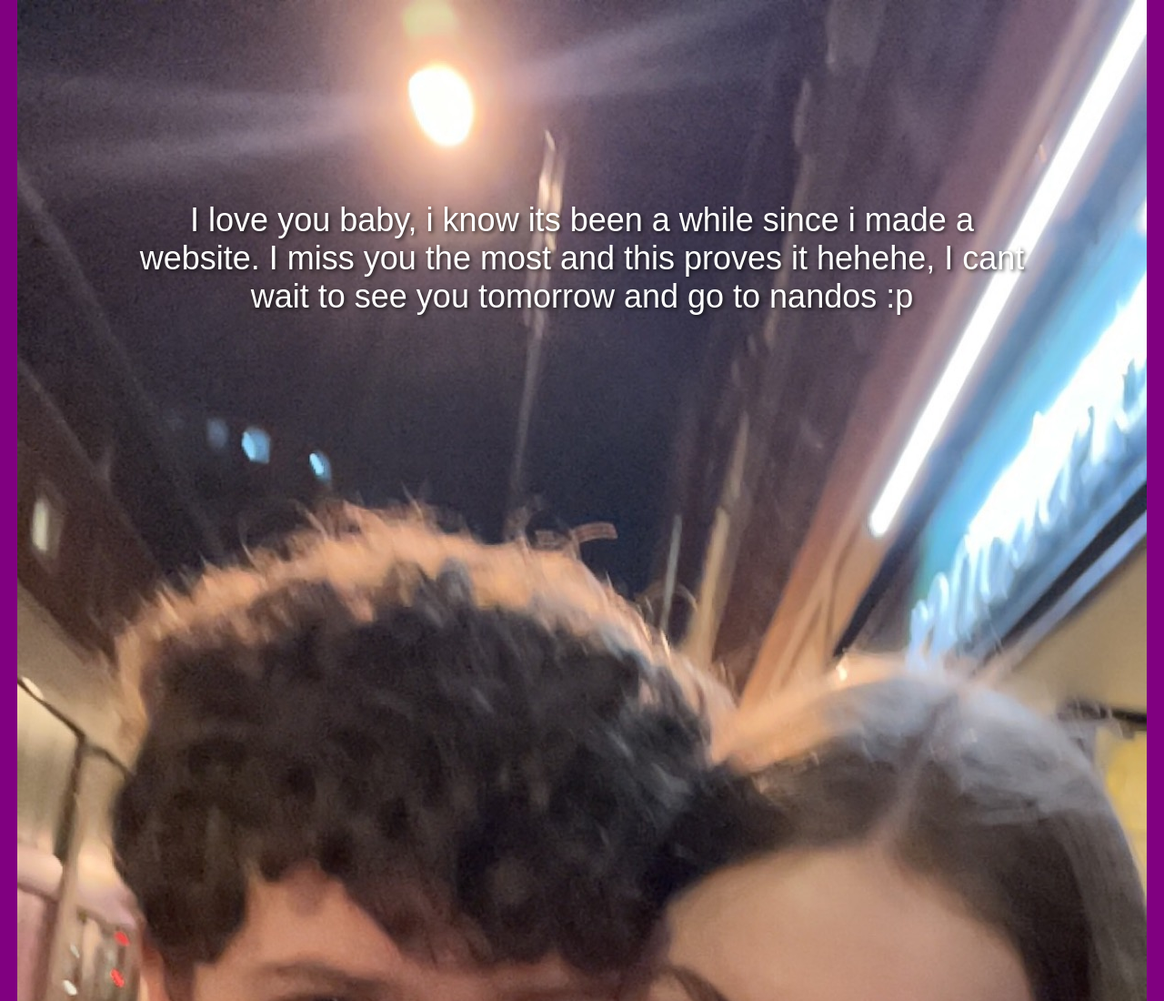
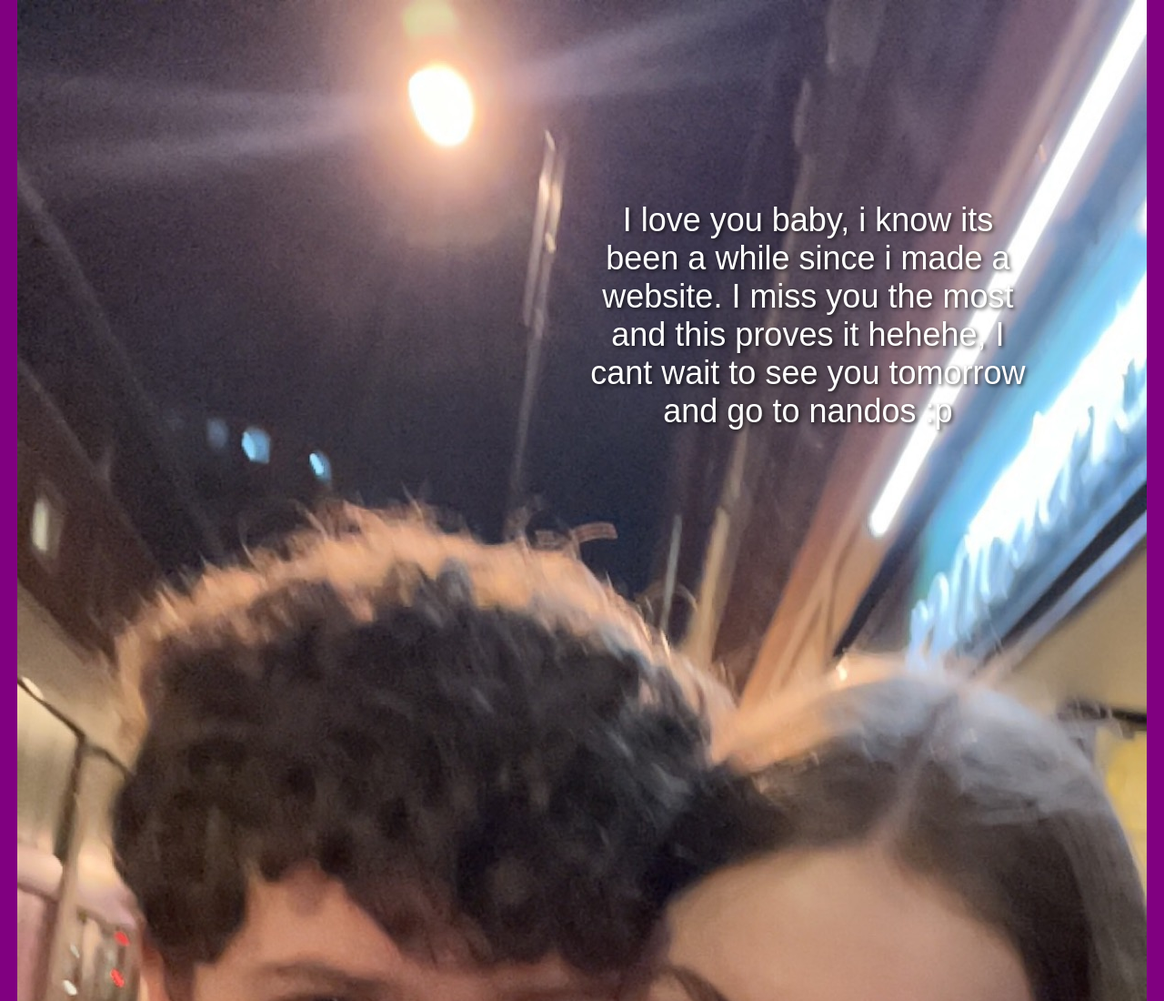
Before and after one commit to lostsavage69/amb, a plain HTML site: page index.html in a window 1280 px wide. Shown: the top 1100 px of the page at 91% size. Drawn offline with Linux system fonts and the light colour scheme.

Commit message:
Update styles.css

```diff
--- a/styles.css
+++ b/styles.css
@@ -29,7 +29,7 @@ body, html {
 .centered-text {
   position: absolute;
   top: 10%;
-  left: 10%;
+  left: 50%;
   right: 10%;
   text-align: center;
   font-size: 36px;
```
